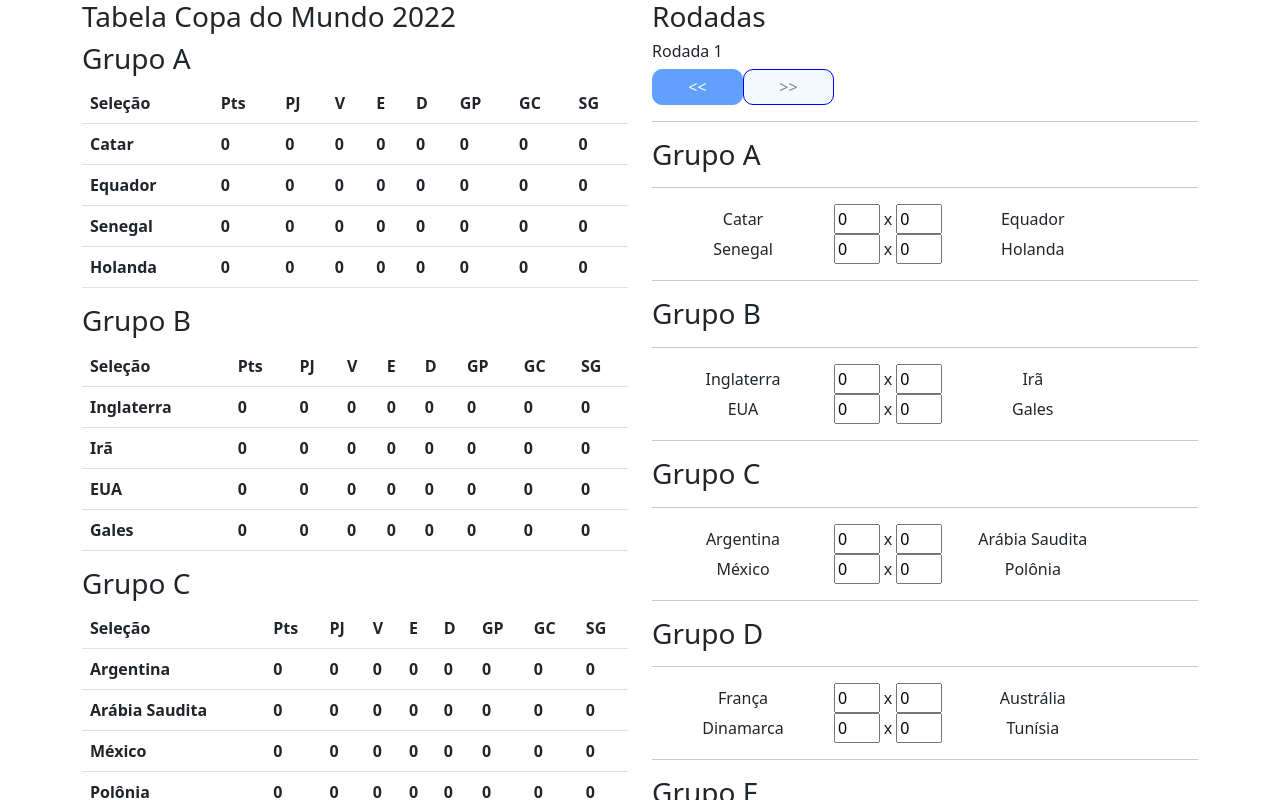
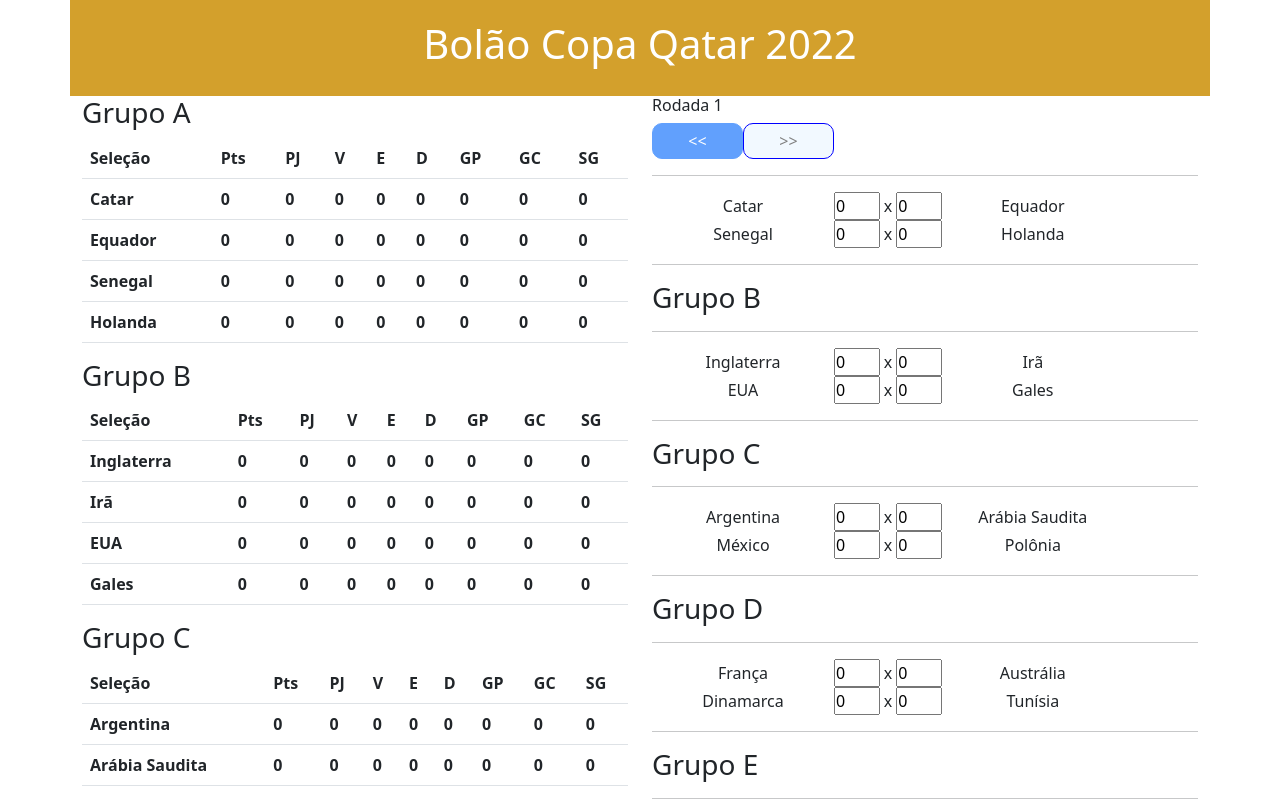
Before and after one commit to MatheusJords/bolaoCopa2022, an Angular app: page / in a window 1280 px wide. Shown: the top 800 px of the page. Built offline with nearby package versions, Linux system fonts and the light colour scheme; some icons are missing.

Commit message:
Estilizando Cabeçalho

```diff
--- a/src/app/app.component.css
+++ b/src/app/app.component.css
@@ -0,0 +1,8 @@
+.tabela-head{
+    width: 100%;
+    padding: 20px 0;
+    display: flex;
+    justify-content: center;
+    background-color: #d3a02c;
+    color: #fff;
+}
--- a/src/app/app.component.html
+++ b/src/app/app.component.html
@@ -1,11 +1,13 @@
 <div class="container">
   <div class="row">
+    <div class="tabela-head">
+      <h1>Bolão Copa Qatar 2022</h1>
+    </div>
     <div class="col-6">
-      <h3>Tabela Copa do Mundo 2022</h3>
+
       <app-tabela></app-tabela>
     </div>
     <div class="col-6">
-      <h3>Rodadas</h3>
       <app-rodada></app-rodada>
     </div>
   </div>
--- a/src/app/rodada/rodada1/rodada1.component.html
+++ b/src/app/rodada/rodada1/rodada1.component.html
@@ -1,7 +1,5 @@
 <!-- Grupo A -->
 <div *ngIf="grupoA">
-    <h3>Grupo A</h3>
-    <hr>
     <label *ngIf="grupoA"
             class="col-4 text-center"
             for="">{{grupoA[0].nome}}</label>
--- a/src/styles.css
+++ b/src/styles.css
@@ -1 +1,6 @@
 /* You can add global styles to this file, and also import other style files */
+*{
+    margin: 0;
+    padding: 0;
+    box-sizing: border-box;
+}
```
Also changed, not shown: 1 other file (tests, documents, lock files or other folders).
